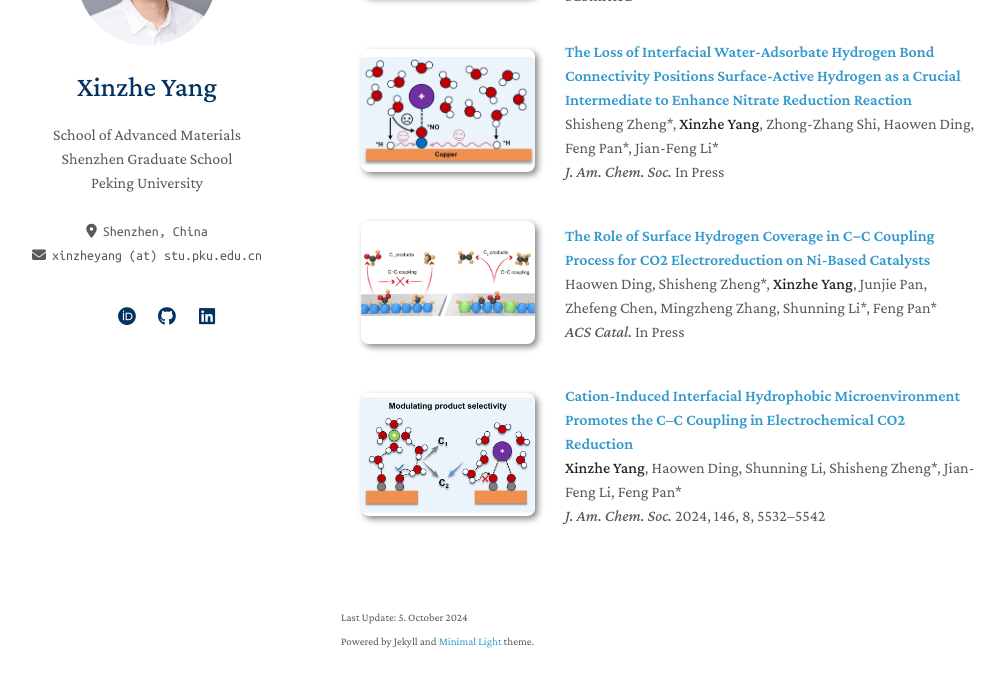
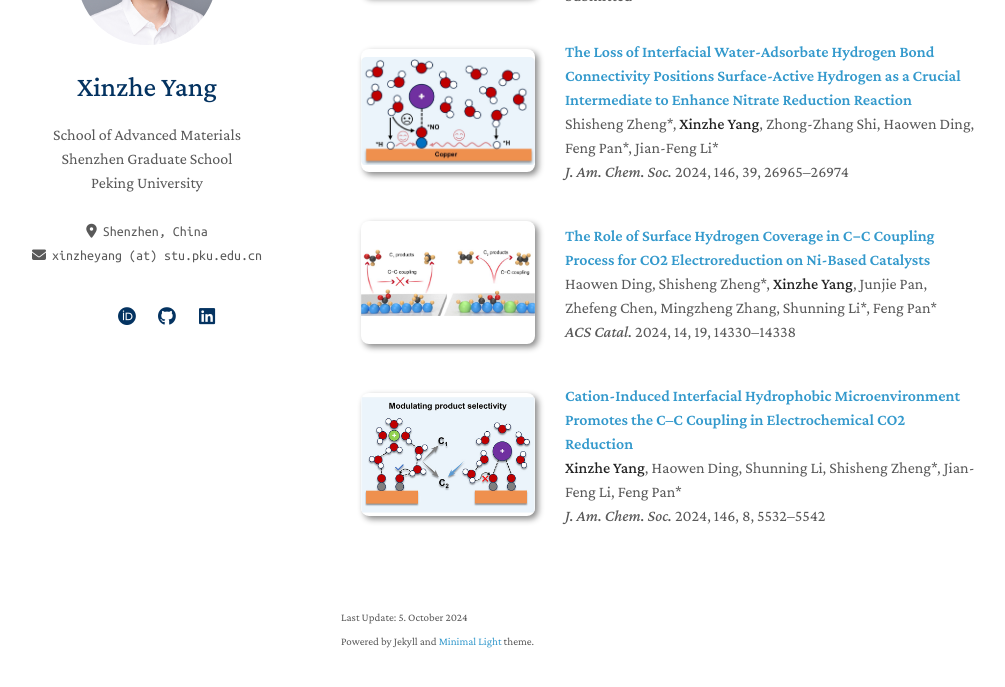
Before and after one commit to xzyang99/xzyang99.github.io, a Jekyll site: the page built from index.md, in a window 1280 px wide and 900 px high, scrolled down 578 px, cut to the strip 178-865 px from the top of the window. Shown: the whole strip, without its empty margins (129-1134 px from the left). Built offline with Jekyll 4.4.1, drawn with Linux system fonts in a browser that asks for light colours; a style sheet for code colours, icons or effects is not loaded; our own code applies the rules of GitHub Pages for plain Markdown files.

Commit message:
Update publications.yml

```diff
--- a/_data/publications.yml
+++ b/_data/publications.yml
@@ -8,13 +8,13 @@ main:
 
   - title: The Loss of Interfacial Water-Adsorbate Hydrogen Bond Connectivity Positions Surface-Active Hydrogen as a Crucial Intermediate to Enhance Nitrate Reduction Reaction
     authors: Shisheng Zheng*, <strong>Xinzhe Yang</strong>, Zhong-Zhang Shi, Haowen Ding, Feng Pan*, Jian-Feng Li*
-    conference: <em>J. Am. Chem. Soc.</em> In Press
+    conference: <em>J. Am. Chem. Soc.</em> 2024, 146, 39, 26965–26974
     web: https://doi.org/10.1021/jacs.4c08256
     image: ./assets/img/no3rr.jpg
 
   - title: The Role of Surface Hydrogen Coverage in C−C Coupling Process for CO2 Electroreduction on Ni-Based Catalysts
     authors: Haowen Ding, Shisheng Zheng*, <strong>Xinzhe Yang</strong>, Junjie Pan, Zhefeng Chen, Mingzheng Zhang, Shunning Li*, Feng Pan*
-    conference: <em>ACS Catal.</em> In Press
+    conference: <em>ACS Catal.</em> 2024, 14, 19, 14330–14338
     web: https://doi.org/10.1021/acscatal.4c02126
     image: ./assets/img/niga.jpg
 
```
